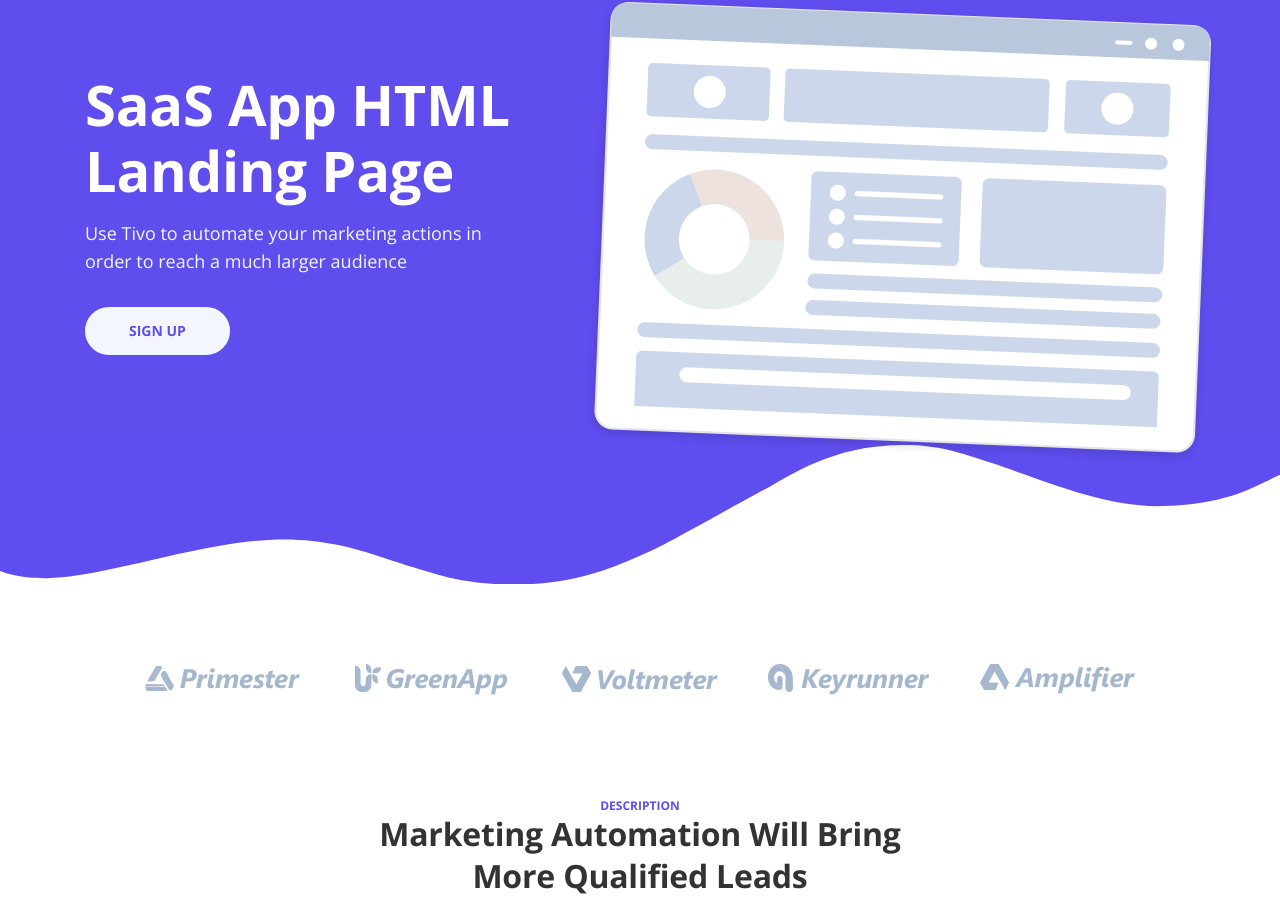
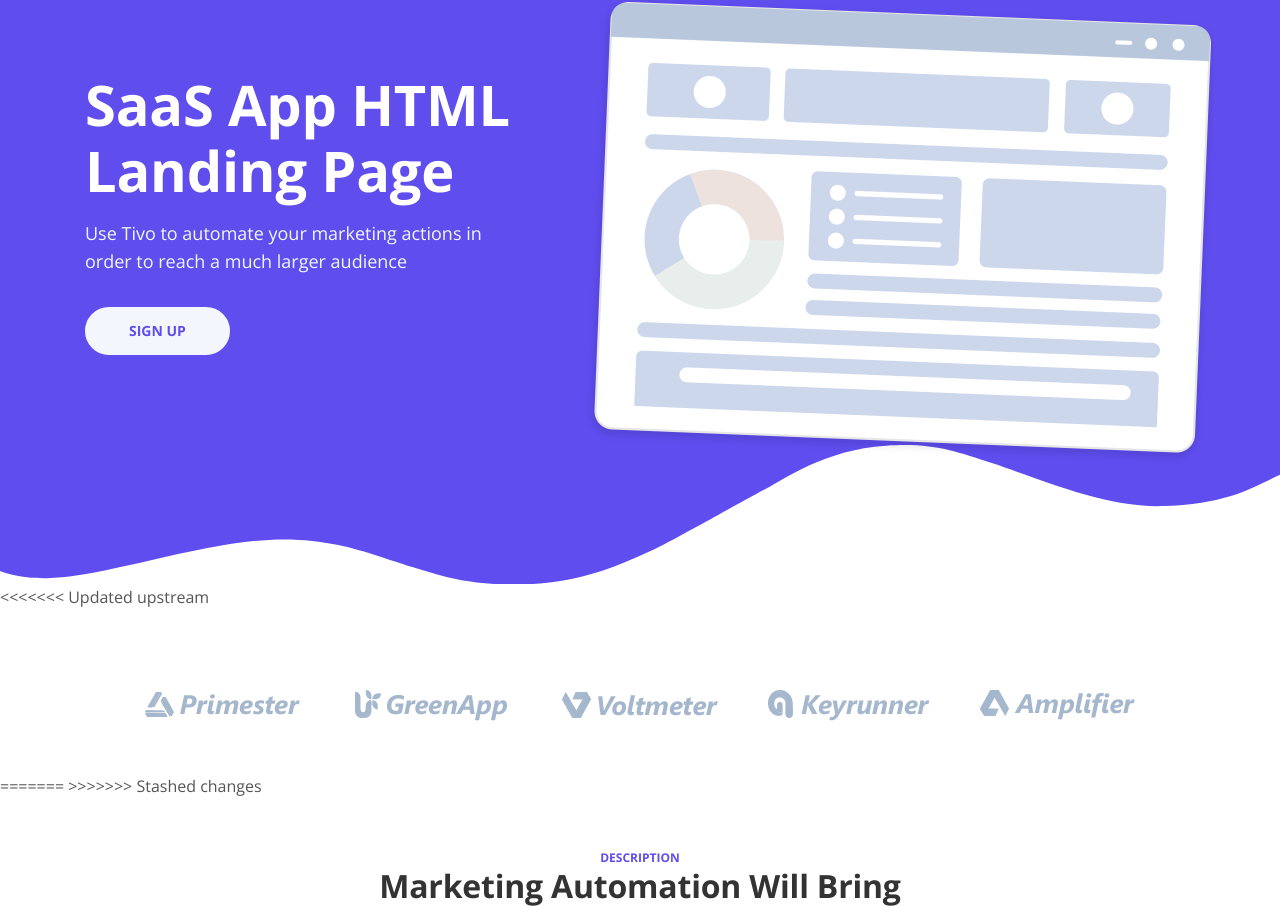
Before and after one commit to zeque-azcona/Entre-Nosotras, a Django app: template templates/index.html in a window 1280 px wide. Shown: the part 193-1099 px from the top of the page. Run offline with Django 4.2, Linux system fonts and the light colour scheme; the template is opened without the code that fills it, so the values that code supplies are empty.

Commit message:
Update index.html

```diff
--- a/templates/index.html
+++ b/templates/index.html
@@ -118,6 +118,7 @@
     <!-- end of header -->
 
 
+<<<<<<< Updated upstream
     <!-- Customers -->
     <div class="slider-1">
         <div class="container">
@@ -156,6 +157,9 @@
         </div> <!-- end of container -->
     </div> <!-- end of slider-1 -->
     <!-- end of customers -->
+=======
+    <!-- por aca pase XD -->
+>>>>>>> Stashed changes
 
 
     <!-- Description -->
```
